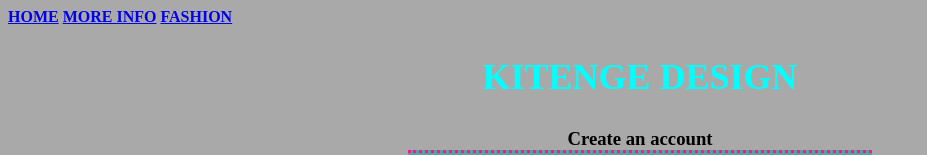
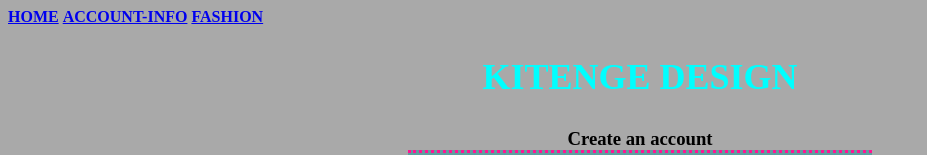
Before and after one commit to UWERA-Divine/class-project, a plain HTML site: page information.html in a window 1280 px wide. Shown: the top 155 px of the page, without its empty margins (0-927 px from the left). Drawn offline with Linux system fonts and the light colour scheme.

Commit message:
Update information.html

```diff
--- a/information.html
+++ b/information.html
@@ -35,10 +35,10 @@ main {
   <span style="color:blue;font-weight:bold float:left;"><a href="index.html"/><b>HOME</b></a></span>
 
 
-	<span style="color:blue;font-weight:bold float:left;"><a href="information.html"/><b>MORE INFO</b></a></span>
+	<span style="color:blue;font-weight:bold float:left;"><a href="information.html"/><b>ACCOUNT-INFO</b></a></span>
 
 
-<span style="color:blue;font-weight:bold float:left;"><a href="fashion.css"/><b>FASHION</b></a></span><br>
+<span style="color:blue;font-weight:bold float:left;"><a href="fashion.html"/><b>FASHION</b></a></span><br>
     <title>LOG IN TO KITENGE DESIGN</title>
 </head>
 <body>
```
